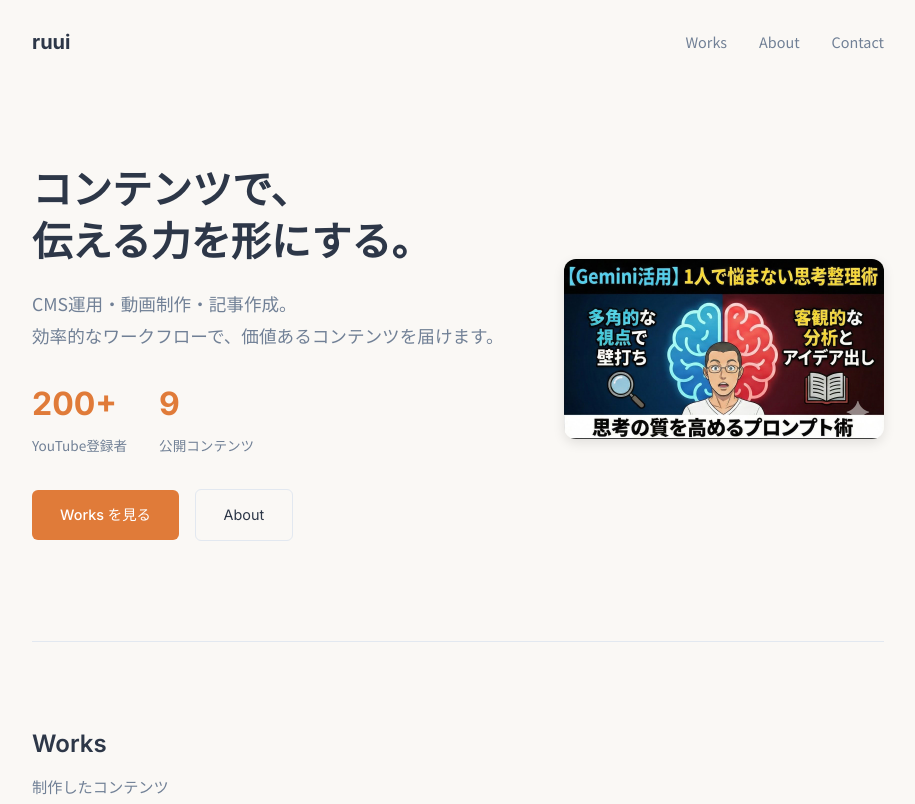
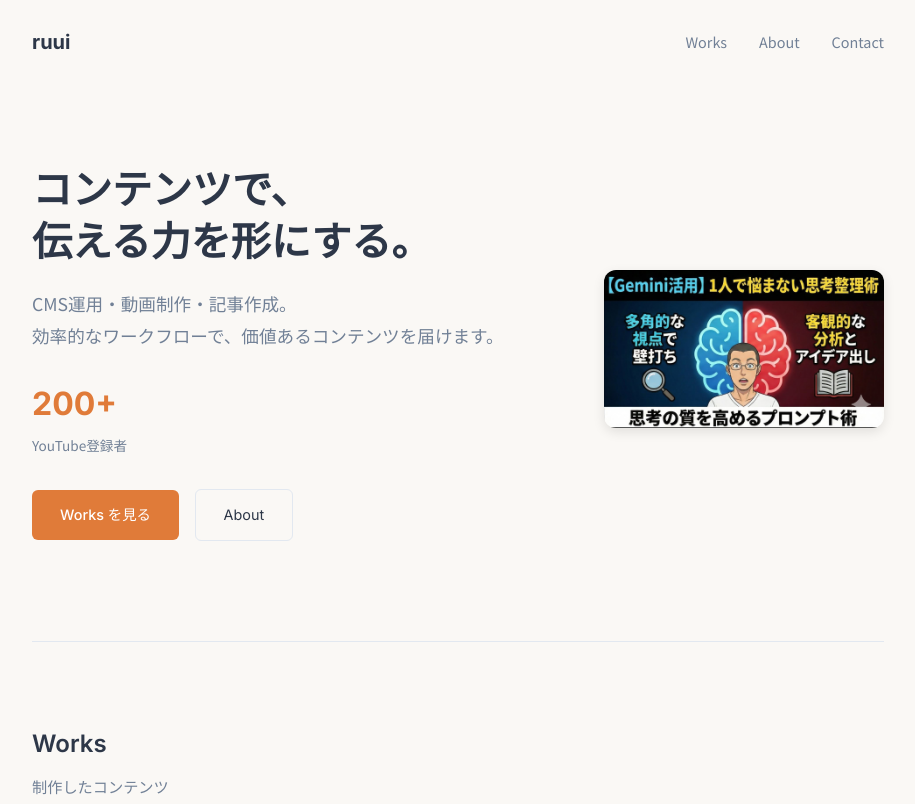
Before and after one commit to Ocasiosu/ruui-portfolio, a plain HTML site: page index.html in a window 1280 px wide. Shown: the top 804 px of the page, without its empty margins (182-1097 px from the left). Drawn offline with Linux system fonts and the light colour scheme.

Commit message:
Fix hero: smaller image, remove content count

```diff
--- a/index.html
+++ b/index.html
@@ -37,10 +37,6 @@
                     <div class="stat">
                         <span class="stat-number">200+</span>
                         <span class="stat-label">YouTube登録者</span>
-                    </div>
-                    <div class="stat">
-                        <span class="stat-number">9</span>
-                        <span class="stat-label">公開コンテンツ</span>
                     </div>
                 </div>
                 <div class="cta-group">
--- a/styles.css
+++ b/styles.css
@@ -167,7 +167,8 @@ a {
 }
 
 .hero-visual {
-    flex: 0 0 320px;
+    flex: 0 0 280px;
+    max-width: 280px;
 }
 
 .hero-image {
```
